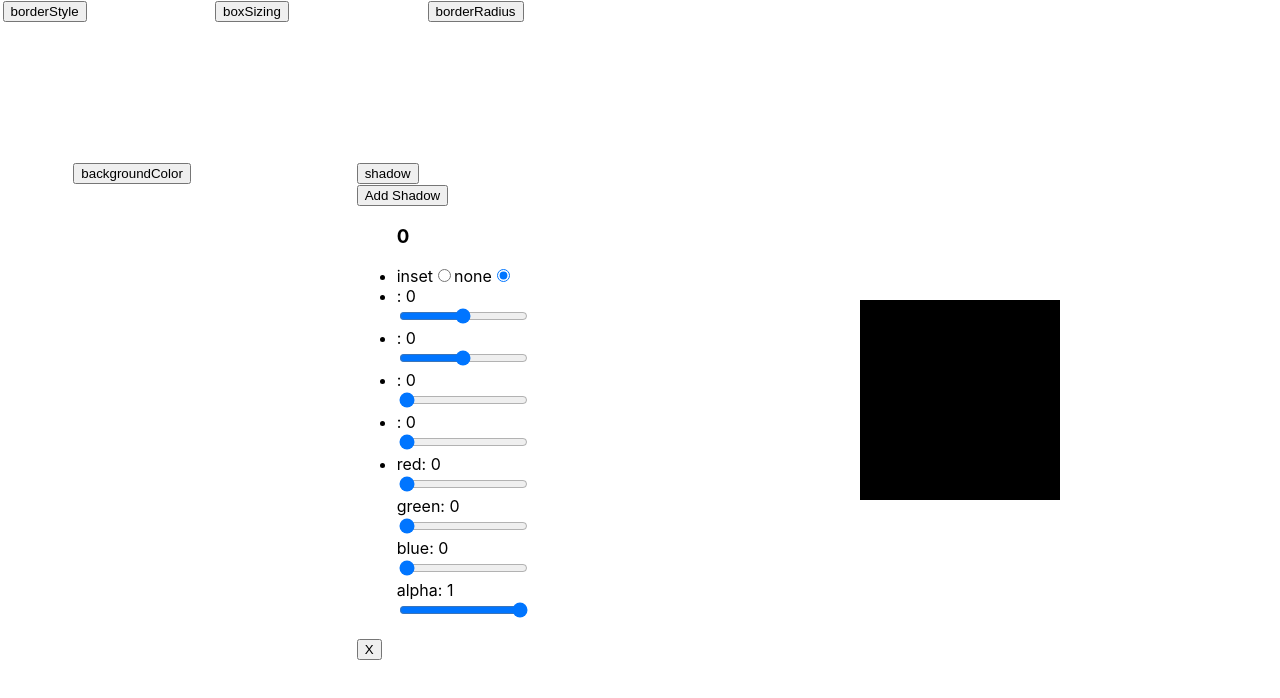
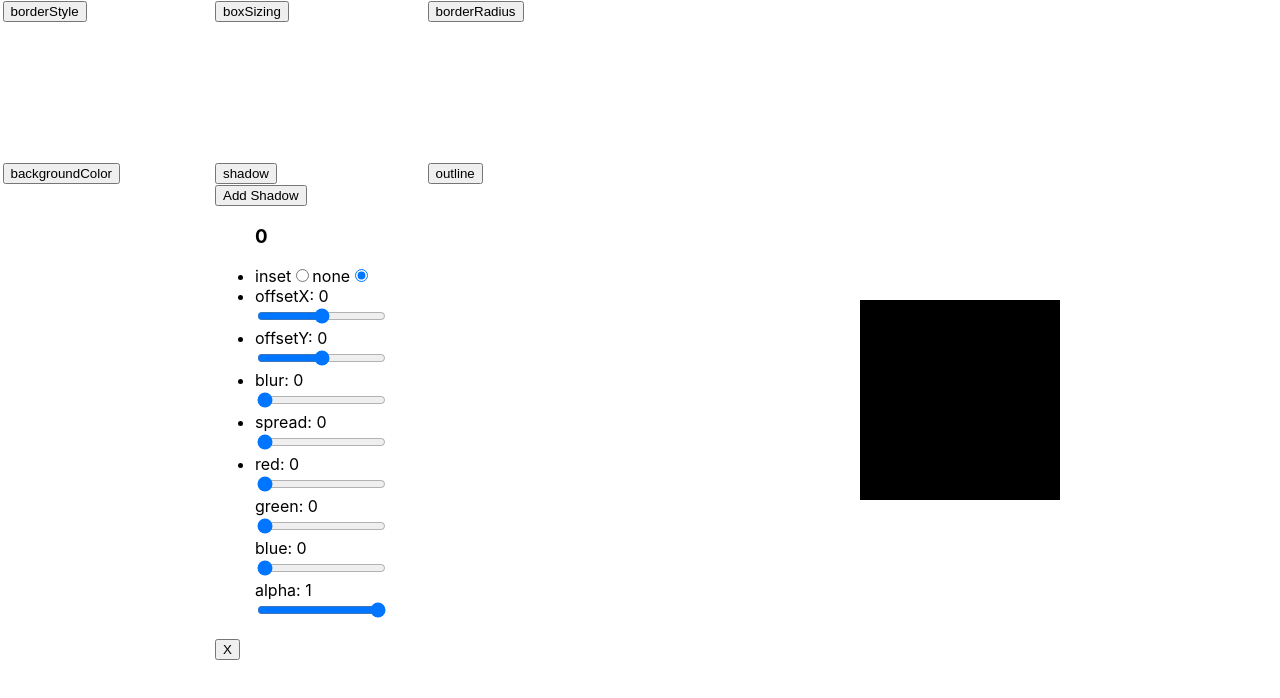
Before and after one commit to Chlip/how2div, a React (Create React App) app: page / in a window 1280 px wide. Both pictures are taken after a click on the button "shadow". Shown: the top 698 px of the page. Built offline with nearby package versions, Linux system fonts and the light colour scheme.

Commit message:
added outline

```diff
--- a/src/App.js
+++ b/src/App.js
@@ -11,6 +11,7 @@ import Button from './components/Button';
 import Border from './components/Border/Border';
 import Test from './components/Test';
 import ShadowList from './components/Shadow/ShadowList';
+import Outline from './components/Outline/Outline';
 
 function App() {
   let test = [["inset", 0, 0, 4, "blue"], ["", 0, 0, 10, "red"]]
@@ -35,6 +36,9 @@ function App() {
           <Button name={"shadow"}>
             <ShadowList></ShadowList>
           </Button>
+          <Button name={"outline"}>
+            <Outline></Outline>
+          </Button>
 
         </div>
         <div className={"right"}>
--- /dev/null
+++ b/src/components/Outline/Outline.jsx
@@ -0,0 +1,44 @@
+import React, {useContext, useState, useEffect, useRef} from 'react'
+import DivContext from '../../context/context'
+import Slider from '../Slider'
+import Color from '../Color/Color'
+import OutlineStyle from './OutlineStyle'
+function Outline() {
+    const divctx = useContext(DivContext)
+    const [color, setcolor] = useState([0,0,0,0])
+    const [width, setwidth] = useState(0)
+    const [style, setstyle] = useState("")
+    const [outline, setoutline] = useState([color,style, width])
+    const componentJustMounted = useRef(true)
+    useEffect(() => {
+        if(componentJustMounted.current){
+            componentJustMounted.current=false
+        }
+        else{
+            setoutline(prev=>[color,style,width])
+            if (divctx.div.find((e) => { return "outline" in e })) {
+
+                let newdiv = divctx.div.map((e) => {
+                    if ("outline" in e) {
+                        e["outline"] = `rgba(${outline[0][0]},${outline[0][1]},${outline[0][2]},${outline[0][3]}) ${style} ${width}px`
+                    }
+                    return e
+                })
+                divctx.setdiv(prev => newdiv)
+            }
+            else {
+                divctx.setdiv(prev => [...prev, {outline:outline}])
+            }
+        }
+
+    }, [color,width,style])
+    return (
+        <ul>
+            <li><Color setstate={setcolor}></Color></li>
+            <li><OutlineStyle setstate={setstyle}></OutlineStyle></li>
+            <li><Slider min={0} max={50} setstate={setwidth} name={"outline width"}></Slider></li>
+        </ul>
+    )
+}
+
+export default Outline
--- /dev/null
+++ b/src/components/Outline/OutlineStyle.jsx
@@ -0,0 +1,21 @@
+import React from 'react'
+
+function OutlineStyle({ setstate }) {
+    return (
+        <select name="outlineStyle" id="" onChange={(e) => {
+            setstate(prev => e.target.value)
+        }}>
+            <option value="none">none</option>
+            <option value="hidden">hidden</option>
+            <option value="dashed">dashed</option>
+            <option value="dotted">dotted</option>
+            <option value="double">double</option>
+            <option value="inset">inset</option>
+            <option value="outset">outset</option>
+            <option value="ridge">ridge</option>
+            <option value="solid">solid</option>
+        </select>
+    )
+}
+
+export default OutlineStyle
--- a/src/components/Shadow/Shadow.jsx
+++ b/src/components/Shadow/Shadow.jsx
@@ -50,10 +50,10 @@ function Shadow({ index }) {
                         <input type="radio" name="boxtype" id="none" onChange={() => (setisinset(prev => false))} checked={!isinset} />
                     </form>
                 </li>
-                <li><Slider min={-50} max={50} setstate={setoffsetX} ></Slider></li>
-                <li><Slider min={-50} max={50} setstate={setoffsetY} ></Slider></li>
-                <li><Slider min={0} max={50} setstate={setblur} ></Slider></li>
-                <li><Slider min={0} max={50} setstate={setspread}></Slider></li>
+                <li><Slider min={-50} max={50} setstate={setoffsetX} name={"offsetX"}></Slider></li>
+                <li><Slider min={-50} max={50} setstate={setoffsetY} name={"offsetY"}></Slider></li>
+                <li><Slider min={0} max={50} setstate={setblur} name={"blur"}></Slider></li>
+                <li><Slider min={0} max={50} setstate={setspread} name={"spread"}></Slider></li>
                 <li><Color setstate={setcolor}></Color></li>
             </ul>
             <ShadowDel index={index} value={shadow}></ShadowDel>
--- a/src/components/Test.css
+++ b/src/components/Test.css
@@ -3,6 +3,6 @@
     height: 200px;
     background-color: red;
     margin: 10px;
-    box-shadow: inset 0 0 4em blue;
-    box-shadow: 0 0 10em rgba(200,100,200,1);
+    border: 10px solid aqua;
+    outline: 10px solid pink;
 }
```
